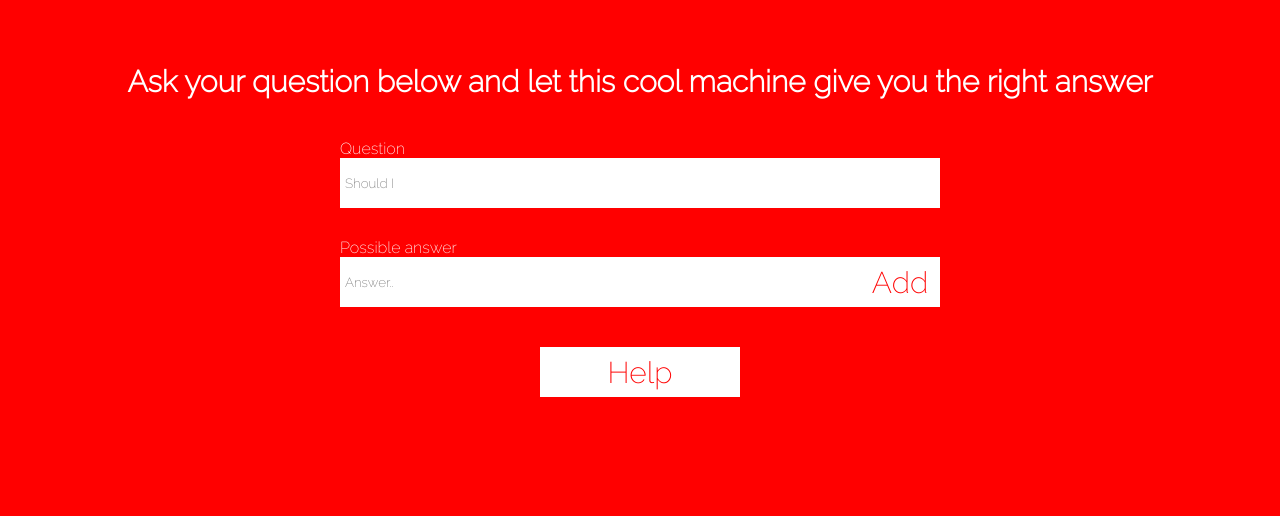
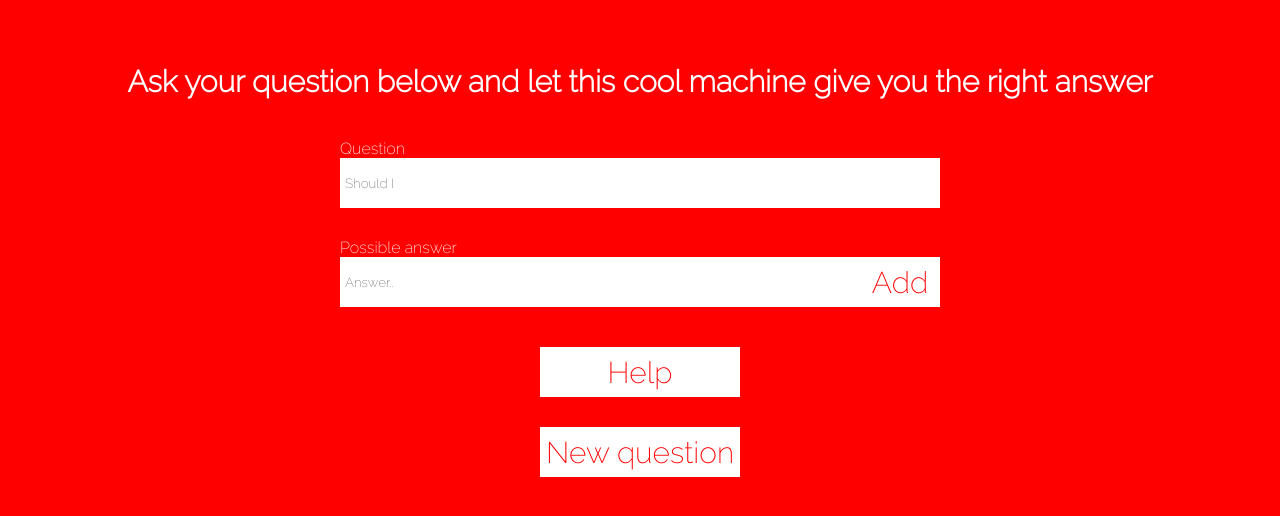
Before and after one commit to mikaelaalu/should-i, a React (Create React App) app in the folder should-i/: page / in a window 1280 px wide. Both pictures are taken after a click on the button "Help". Shown: the top 516 px of the page. Built offline with nearby package versions, Linux system fonts and the light colour scheme.

Commit message:
added reset function

```diff
--- a/should-i/src/App.css
+++ b/should-i/src/App.css
@@ -44,7 +44,7 @@ section {
   background-color: white;
   color: red;
   font-size: 30px;
-  margin-bottom: 50px;
+  margin-bottom: 10px;
   cursor: pointer;
 }
 
@@ -72,7 +72,7 @@ section {
 
 .answer {
   color: black;
-  font-size: 100px;
+  font-size: 80px;
   font-weight: bold;
 }
 
--- a/should-i/src/App.js
+++ b/should-i/src/App.js
@@ -33,6 +33,11 @@ function App() {
     setPossibleAnswers(possibleAnswers.concat(answer));
     setShowPossibleAnswers(true);
     setAnswer("");
+  };
+
+  const reset = () => {
+    setQuestion("");
+    setQuestionExist(false);
   };
 
   return (
@@ -77,6 +82,9 @@ function App() {
         <div className="questionContainer">
           <p className="question">{question}</p>
           <p className="answer">{decision}</p>
+          <button className="button" onClick={reset}>
+            New question
+          </button>
         </div>
       )}
     </section>
```
